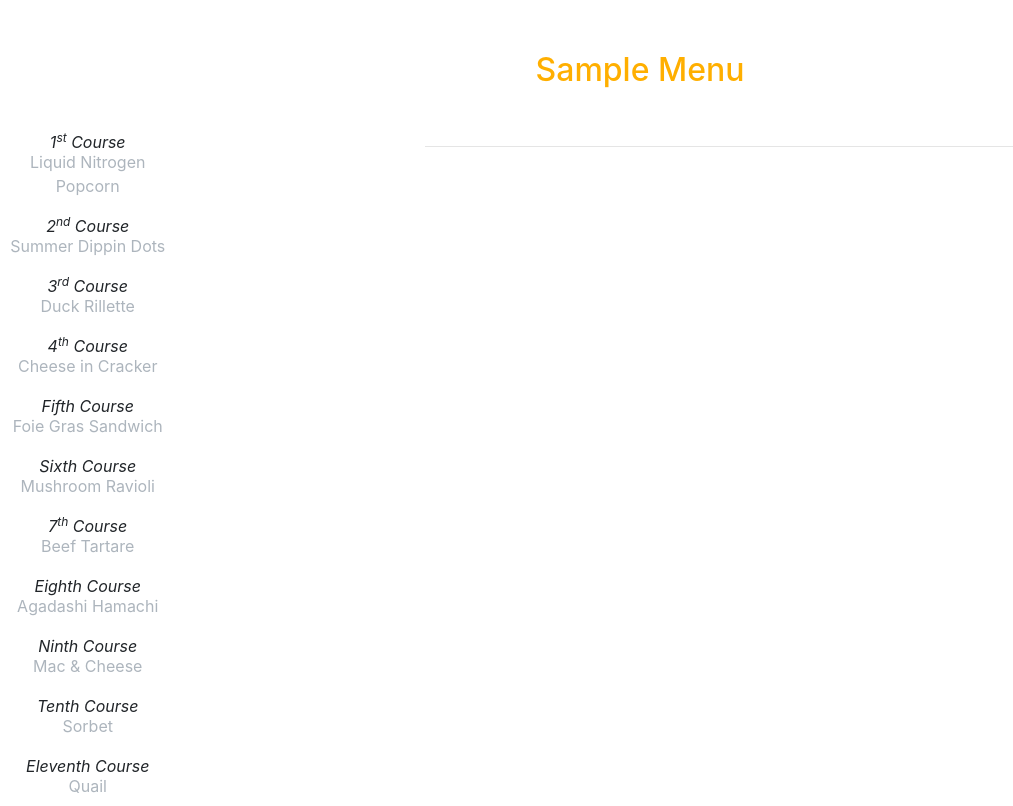
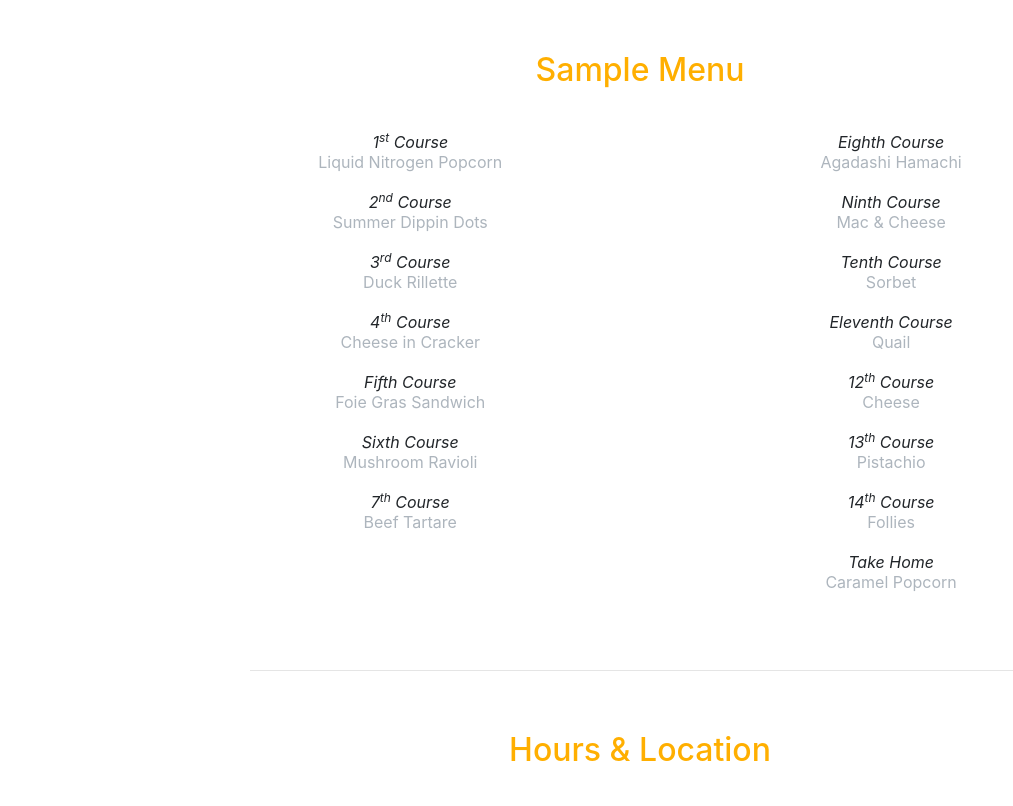
Before and after one commit to amgallo1213/Marigold_Kitchen, a plain HTML site: page index.html in a window 1280 px wide. Shown: the part 2200-3006 px from the top of the page, without its empty margins (0-1013 px from the left). Drawn offline with nearby package versions, Linux system fonts and the light colour scheme.

Commit message:
fixing menu section formatting issue

```diff
--- a/index.html
+++ b/index.html
@@ -159,7 +159,8 @@
 
                 <p class="course-number"><i>7<sup>th</sup> Course</i></p>
                 <p class="course-item">Beef Tartare</p>
-
+            </div>
+            <div>
                 <p class="course-number"><i>Eighth Course</i></p>
                 <p class="course-item">Agadashi Hamachi</p>
 
@@ -184,8 +185,8 @@
                 <p class="course-number"><i>Take Home</i></p>
                 <p class="course-item">Caramel Popcorn</p>
             </div>
+    </section>
     <hr></hr>
-    </section>
 
 
 
--- a/styles.css
+++ b/styles.css
@@ -78,15 +78,13 @@ img {
     margin-top: 10px;
 }
 
-#menu-items {
-    text-align: center;
-    margin-bottom: 60px;
-}
 
 .menu-items   {
     display: flex;
     flex-direction: row;
     justify-content: space-evenly;
+    text-align: center;
+    margin-bottom: 60px;
 }
 
 .course-item {
```
Lines whose indentation alone changed are shown as unchanged.
